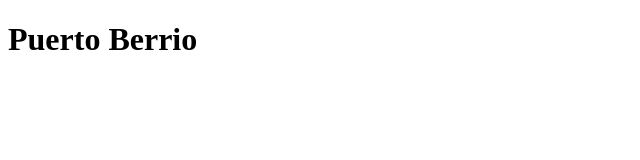
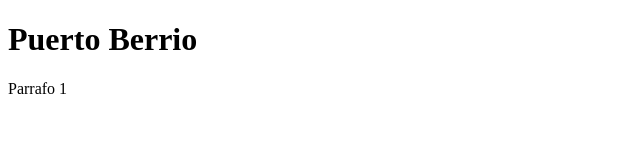
Before and after one commit to lfzapatavacesde/pberrio, a plain HTML site: page index.html in a window 1280 px wide. Shown: the full height of the page, 0-640 px from the left. Drawn offline with Linux system fonts and the light colour scheme.

Commit message:
con archivo estilos1

```diff
--- /dev/null
+++ b/estilos1.css
@@ -0,0 +1,3 @@
+body{
+    color:blue;
+}
--- a/index.html
+++ b/index.html
@@ -8,5 +8,6 @@
 </head>
 <body>
     <h1>Puerto Berrio</h1>
+    <p>Parrafo 1</p>
 </body>
 </html>
```
